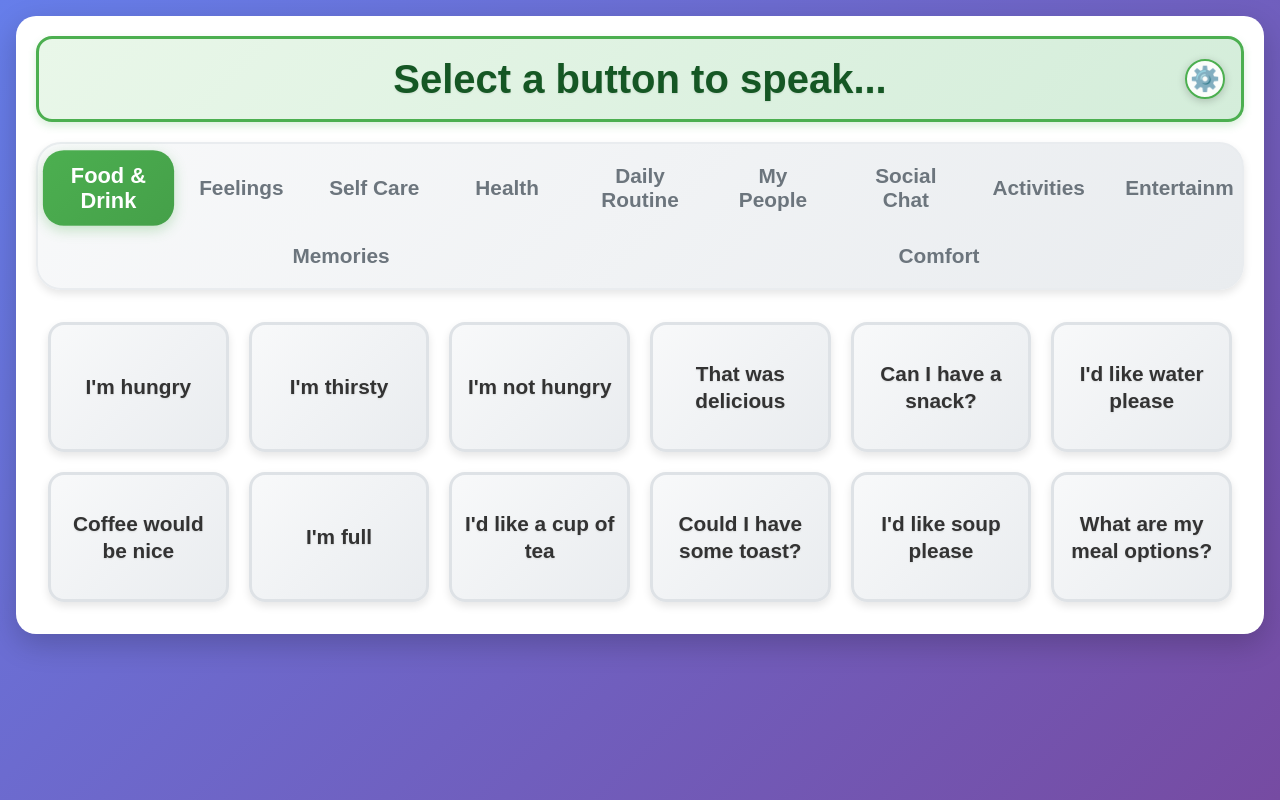
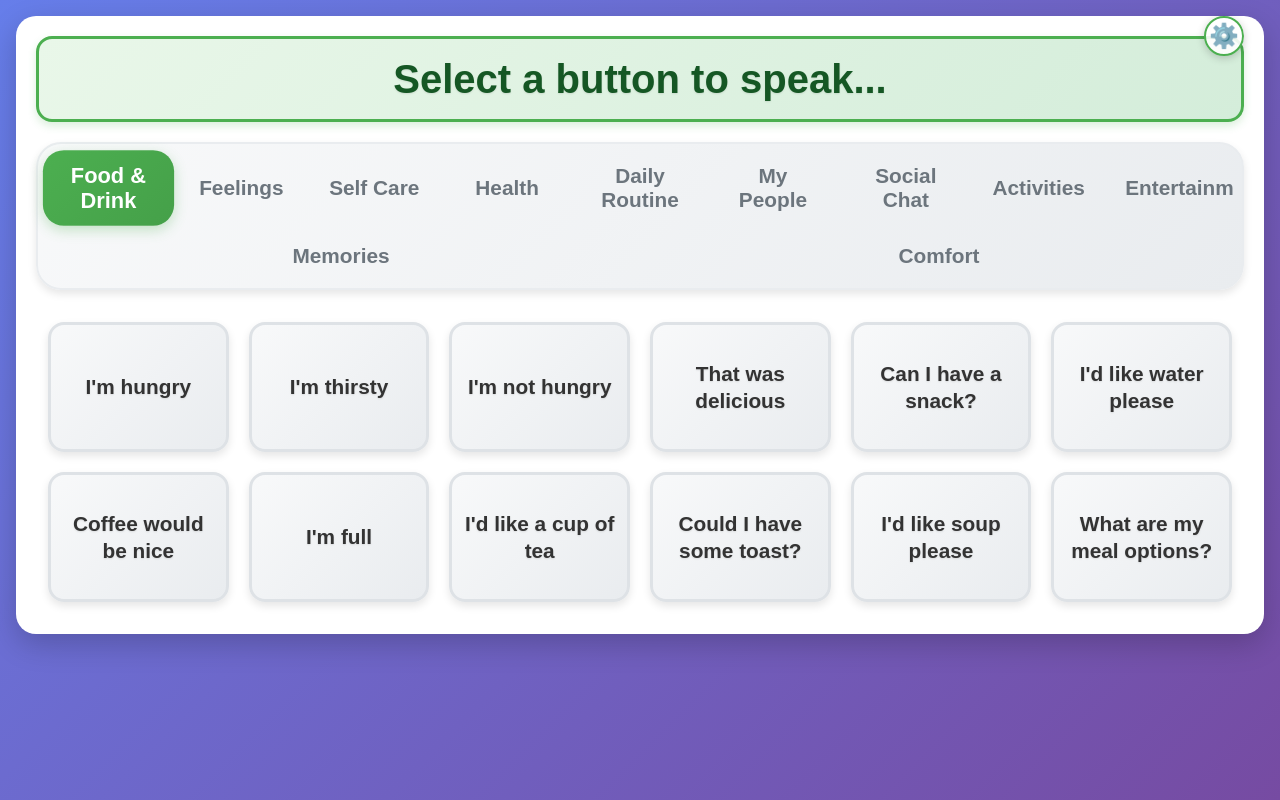
Before and after one commit to bethellan/ISpeak, a plain HTML site: page index.html in a window 1280 px wide. Drawn offline with Linux system fonts and the light colour scheme.

Commit message:
Add files via upload

```diff
--- a/script.js
+++ b/script.js
@@ -85,6 +85,44 @@ function showManagementPanel() {
 function hideManagementPanel() {
     console.log('Hiding management panel');
     document.getElementById('managementPanel').style.display = 'none';
+}
+
+// ============================================================================
+// MANAGEMENT TOGGLE VISIBILITY FIX - ENHANCED VERSION
+// ============================================================================
+
+function ensureManagementToggle() {
+    let toggleBtn = document.getElementById('managementToggle');
+
+    // If button doesn't exist, recreate it (in case it was removed)
+    if (!toggleBtn) {
+        console.log('Recreating missing management toggle button');
+        toggleBtn = document.createElement('button');
+        toggleBtn.id = 'managementToggle';
+        toggleBtn.className = 'management-toggle';
+        toggleBtn.innerHTML = '⚙️';
+        toggleBtn.setAttribute('aria-label', 'Management settings');
+
+        // Add click event
+        toggleBtn.addEventListener('click', function() {
+            console.log('Recreated cog button clicked - showing password modal');
+            showPasswordModal();
+        });
+
+        // Add to DOM
+        document.body.appendChild(toggleBtn);
+    }
+
+    // Always ensure it's visible and on top
+    toggleBtn.style.display = 'flex';
+    toggleBtn.style.visibility = 'visible';
+    toggleBtn.style.opacity = '1';
+    toggleBtn.style.zIndex = '10000'; // Very high z-index to stay above modals
+    toggleBtn.style.position = 'fixed';
+    toggleBtn.style.top = '20px';
+    toggleBtn.style.right = '20px';
+
+    console.log('Management toggle ensured - z-index:', toggleBtn.style.zIndex);
 }
 
 // ============================================================================
@@ -722,24 +760,39 @@ function createPersonProfile(person) {
         </div>
     `;
 
+    // Ensure cog is visible before showing modal
+    ensureManagementToggle();
+
     modal.querySelector('.close-profile').addEventListener('click', function() {
         document.body.removeChild(modal);
+        // Ensure cog is visible after closing modal
+        setTimeout(ensureManagementToggle, 100);
     });
 
     modal.addEventListener('click', function(e) {
         if (e.target === modal) {
             document.body.removeChild(modal);
+            // Ensure cog is visible after closing modal
+            setTimeout(ensureManagementToggle, 100);
         }
     });
 
     document.addEventListener('keydown', function closeOnEscape(e) {
         if (e.key === 'Escape') {
-            document.body.removeChild(modal);
+            if (document.body.contains(modal)) {
+                document.body.removeChild(modal);
+                // Ensure cog is visible after closing modal
+                setTimeout(ensureManagementToggle, 100);
+            }
             document.removeEventListener('keydown', closeOnEscape);
         }
     });
 
     loadAdditionalPhotos(person);
+
+    // Add modal to DOM and ensure cog stays on top
+    document.body.appendChild(modal);
+    ensureManagementToggle();
 
     return modal;
 }
@@ -1204,6 +1257,13 @@ document.addEventListener('DOMContentLoaded', function() {
         });
     });
 
+
+// Ensure management toggle stays visible
+setTimeout(ensureManagementToggle, 100);
+window.addEventListener('load', ensureManagementToggle);
+window.addEventListener('resize', ensureManagementToggle);
+window.addEventListener('scroll', ensureManagementToggle);
+
     // Set up management toggle button - FIXED
     const toggleBtn = document.getElementById('managementToggle');
     if (toggleBtn) {
--- a/style.css
+++ b/style.css
@@ -62,6 +62,7 @@ body {
 }
 
 /* Message Bar with Larger Responsive Font */
+/* Message Bar with Perfect Centering */
 #messageBar {
     background: linear-gradient(135deg, #e9f7e9, #d4edda);
     border: clamp(2px, 0.5vw, 3px) solid var(--primary-color);
@@ -69,22 +70,54 @@ body {
     padding: var(--space-md);
     margin-bottom: var(--space-lg);
     min-height: clamp(45px, 6vw, 55px);
-  text-align: center;
-  font-size: var(--font-xxl); /* LARGER */
+    font-size: var(--font-xxl);
     font-weight: bold;
     color: #155724;
     transition: all 0.3s ease;
     box-shadow: 0 4px 8px rgba(76, 175, 80, 0.2);
-  display: flex;
+    display: grid;
+    grid-template-columns: 40px 1fr 40px; /* Equal columns for cog, text, cog */
     align-items: center;
-  justify-content: center;
-  position: relative; /* For cog positioning */
+    position: relative;
 }
 
 #messageBar p {
     margin: 0;
     text-shadow: 0 1px 2px rgba(0,0,0,0.1);
     line-height: 1.2;
+    text-align: center;
+    grid-column: 2; /* Place text in the middle column */
+}
+
+/* Management Toggle - Fixed Positioning */
+.management-toggle {
+    background: rgba(255, 255, 255, 0.9);
+    border: 2px solid var(--primary-color);
+    border-radius: 50%;
+    width: 40px;
+    height: 40px;
+    font-size: var(--font-md);
+    cursor: pointer;
+    display: flex;
+    align-items: center;
+    justify-content: center;
+    transition: all 0.3s ease;
+    box-shadow: 0 2px 8px rgba(0,0,0,0.2);
+    z-index: 10000; /* Increased to be above modals */
+    position: fixed; /* Always fixed */
+    top: 20px; /* Fixed position */
+    right: 20px; /* Fixed position */
+}
+
+.management-toggle:hover {
+    background: var(--primary-color);
+    color: white;
+    transform: scale(1.1);
+}
+
+.management-toggle:focus-visible {
+    outline: 3px solid var(--primary-color);
+    outline-offset: 2px;
 }
 
 /* Tab Styles with Larger Font */
```
Lines whose indentation alone changed are shown as unchanged.
